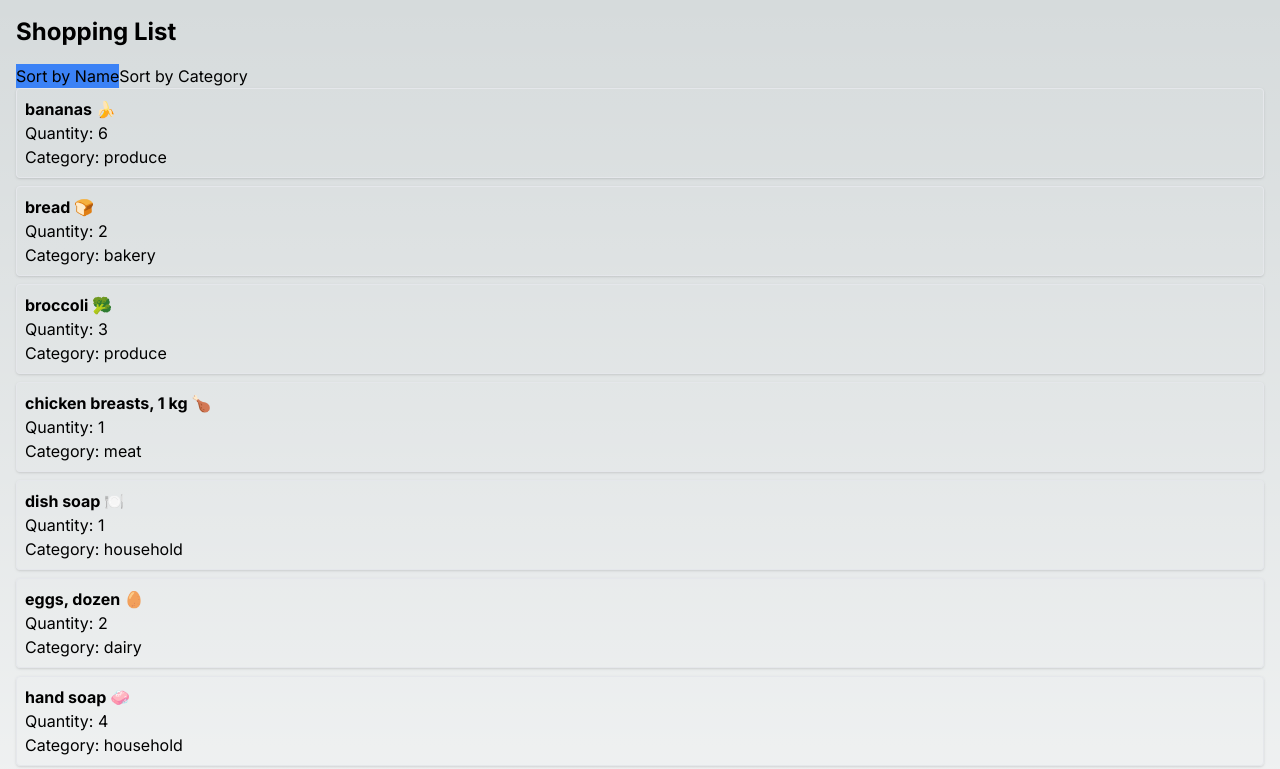
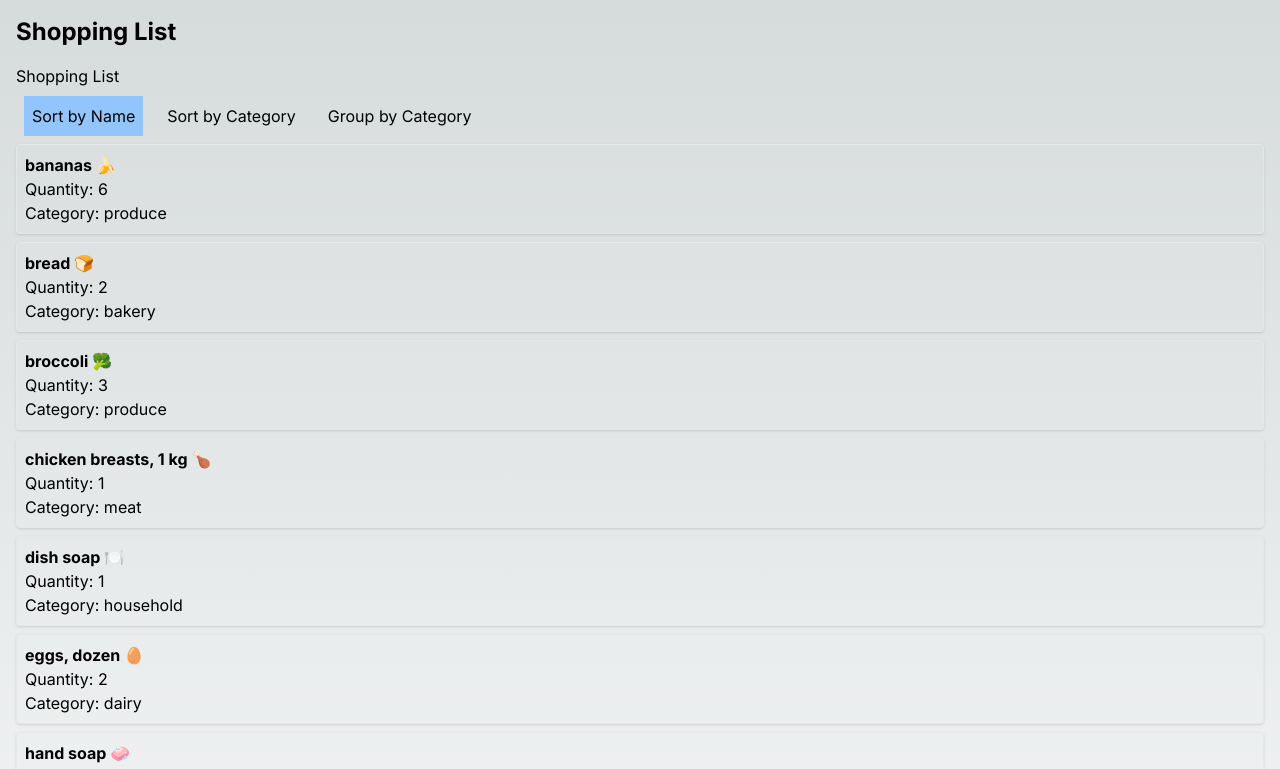
Before and after one commit to yorklicode/cprg306-assignments, a Next.js app: page /week5 in a window 1280 px wide. Shown: the top 769 px of the page. Built offline with nearby package versions, Linux system fonts and the light colour scheme.

Commit message:
week5 optional extra challenge

```diff
--- a/app/week5/item-list.js
+++ b/app/week5/item-list.js
@@ -7,6 +7,26 @@ import items from './items.json';
 function ItemList() {
     const [sortBy, setSortBy] = useState("name");
 
+    // Group items by category
+  const groupedItems = items.reduce((acc, item) => {
+    if (!acc[item.category]) {
+      acc[item.category] = [];
+    }
+    acc[item.category].push(item);
+    return acc;
+  }, {});
+
+  // Sort the categories
+  const sortedCategories = Object.keys(groupedItems).sort();
+
+   // Sort the items within each category
+   sortedCategories.forEach(category => {
+    groupedItems[category].sort((a, b) => a.name.localeCompare(b.name));
+  });
+
+
+
+
      const sortedItems = [...items].sort((a, b) => {
        if (sortBy === "name") return a.name.localeCompare(b.name);
        if (sortBy === "category") return a.category.localeCompare(b.category);
@@ -15,23 +35,50 @@ function ItemList() {
 
     return (
       <div>
+         <h1>Shopping List</h1>
         <button
-          className={sortBy === "name" ? "bg-blue-500" : ""}
+          className={`m-2 p-2 ${sortBy === "name" ? "bg-blue-300" : ""}`}
           onClick={() => setSortBy("name")}
         >
           Sort by Name
         </button>
         <button
-          className={sortBy === "category" ? "bg-blue-500" : ""}
+           className={`m-2 p-2 ${sortBy === "category" ? "bg-blue-300" : ""}`}
            onClick={() => setSortBy("category")}
         >
           Sort by Category
         </button>
+
+        <button
+        className={`m-2 p-2 ${sortBy === "groupedByCategory" ? "bg-blue-300" : ""}`}
+        onClick={() => setSortBy("groupedByCategory")}
+      >
+        Group by Category
+      </button>
+
+
+
+        {sortBy === "groupedByCategory" ? (
+        <div>
+          {sortedCategories.map(category => (
+            <div key={category}>
+              <h2 className="capitalize">{category}</h2>
+              <ul>
+                {groupedItems[category].map(item => (
+                  <Item key={item.id} {...item} />
+                ))}
+              </ul>
+            </div>
+          ))}
+        </div>
+      ) : (
         <ul>
           {sortedItems.map(item => (
             <Item key={item.id} {...item} />
           ))}
         </ul>
+      )}
+
     </div>
   );
 }
```
Lines whose indentation alone changed are shown as unchanged.
